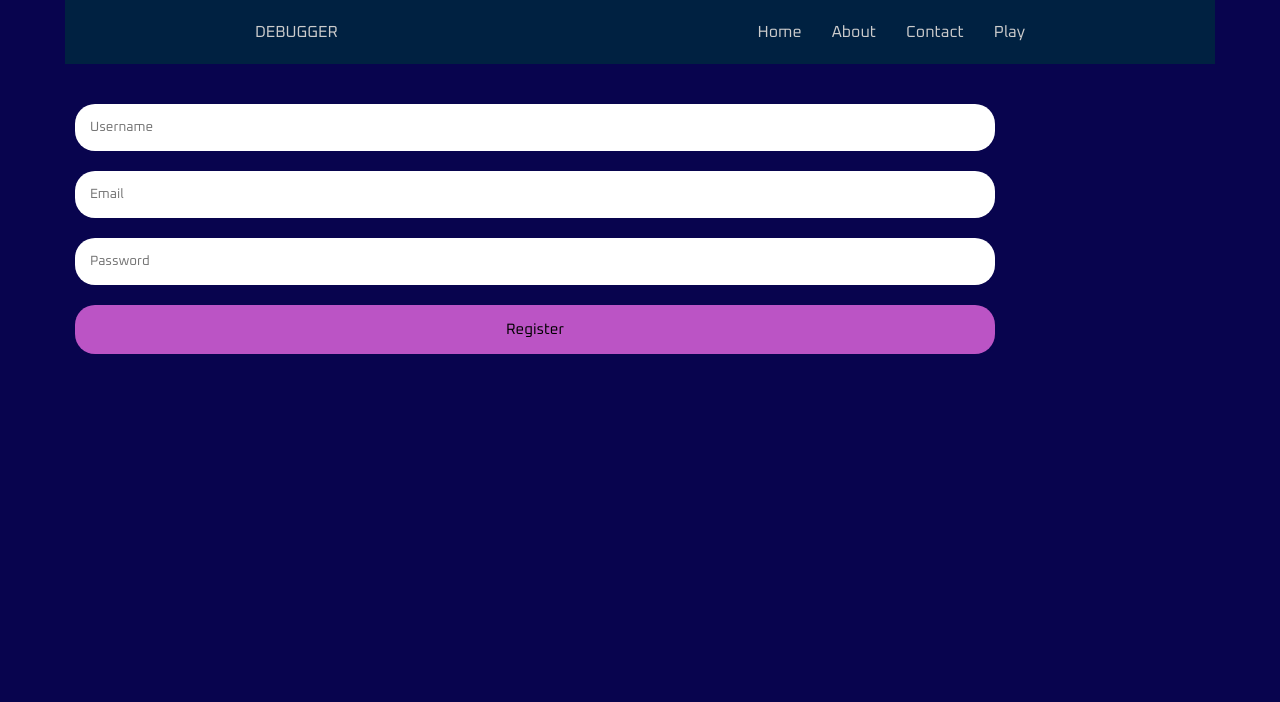
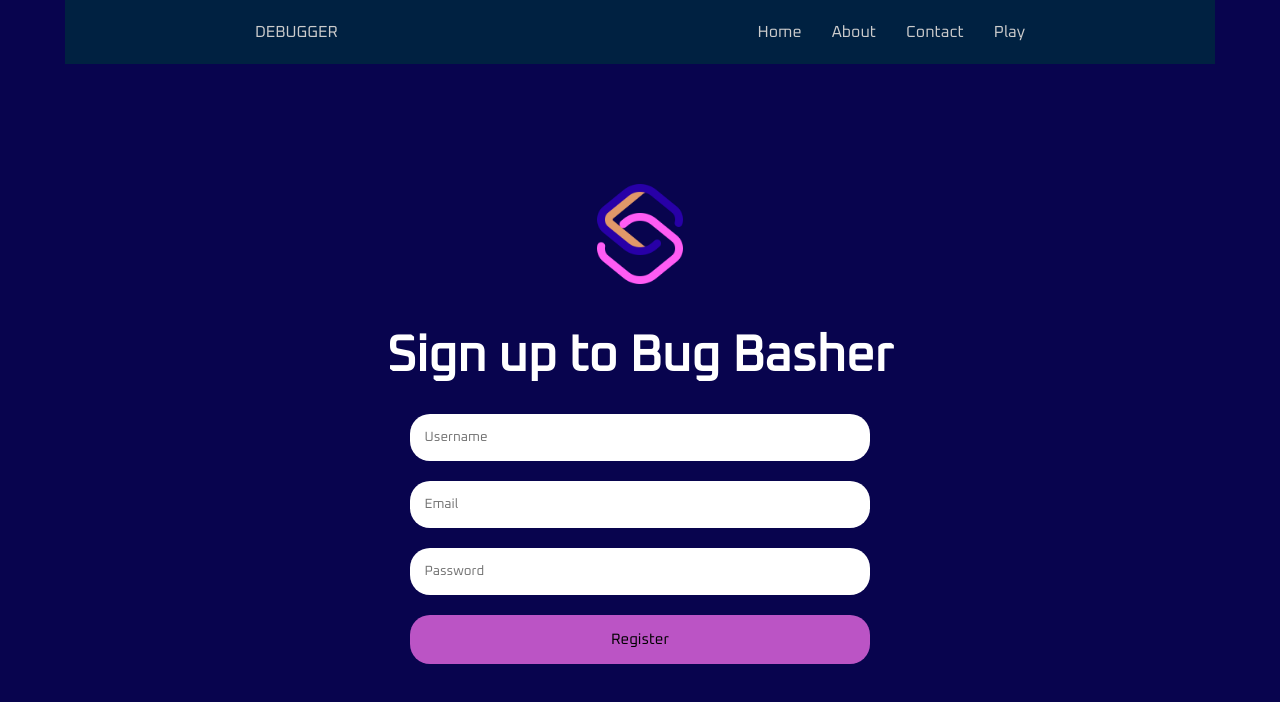
Before and after one commit to Flask-and-Furious/client_side, a React (Vite) app: page /register in a window 1280 px wide. Shown: the top 702 px of the page. Built offline with nearby package versions, Linux system fonts and the light colour scheme.

Commit message:
register page styled

```diff
--- a/src/index.css
+++ b/src/index.css
@@ -48,7 +48,7 @@ p {
   width: 500px;
 }
 
-.login-container {
+.login-container, .register-container {
   margin-top: 100px;
   display: flex;
   justify-content: center;
--- a/src/pages/Register/index.jsx
+++ b/src/pages/Register/index.jsx
@@ -1,7 +1,8 @@
 import React, { useState } from "react";
 import axios from 'axios'
 
-import { Title, Input } from "../../components"
+import { Title, Input, Image } from "../../components"
+import login from "../../assets/shortcut-script-app.png"
 
 function Register() {
 
@@ -70,15 +71,18 @@ function Register() {
 
 
     return (
-        <div>
-            <Title>Insert App Name</Title>
-            <form onSubmit={handleSubmit}>
-                <Input type="text" name="username" onChange={(e)=>{ setUsername(e.target.value)}}>Username</Input>
-                <Input type="text" name="email" onChange={(e)=>{ setEmail(e.target.value)}}>Email</Input>
-                <Input type="password" name="password" onChange={(e)=>{ setPassword(e.target.value)}}>Password</Input>
-                {/* <Input type="password" name="confirm-password">Confirm Password</Input> */}
-                <Input type="submit" name="Register">Register</Input>
-            </form>
+        <div className="register-container">
+            <div className="login-div">
+                <Image image={login} altVal="article 1 image goes here" cssClass={"logoImg"} />
+                <Title title="Sign up to Bug Basher" cssClass="login-title"></Title>
+                <form onSubmit={handleSubmit}>
+                    <Input type="text" name="username" onChange={(e)=>{ setUsername(e.target.value)}}>Username</Input>
+                    <Input type="text" name="email" onChange={(e)=>{ setEmail(e.target.value)}}>Email</Input>
+                    {/* <Input type="password" name="confirm-password">Confirm Password</Input> */}
+                    <Input type="password" name="password" onChange={(e)=>{ setPassword(e.target.value)}}>Password</Input>
+                    <Input type="submit" name="register">Register</Input>
+                </form>
+            </div>
         </div>
     )
 }
```
